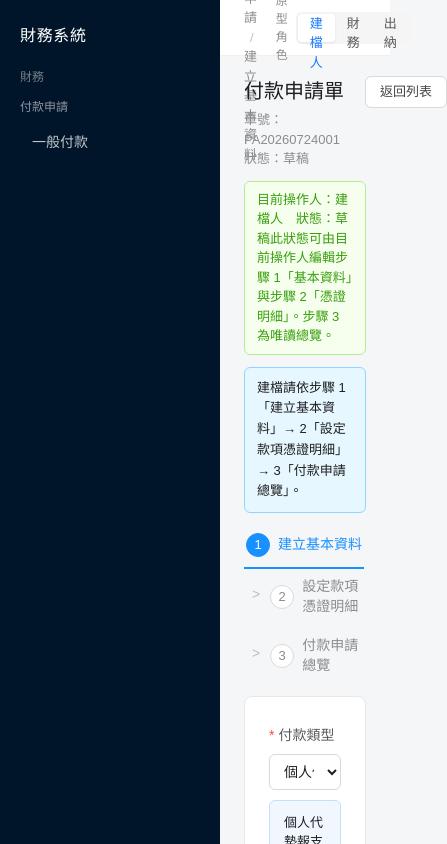
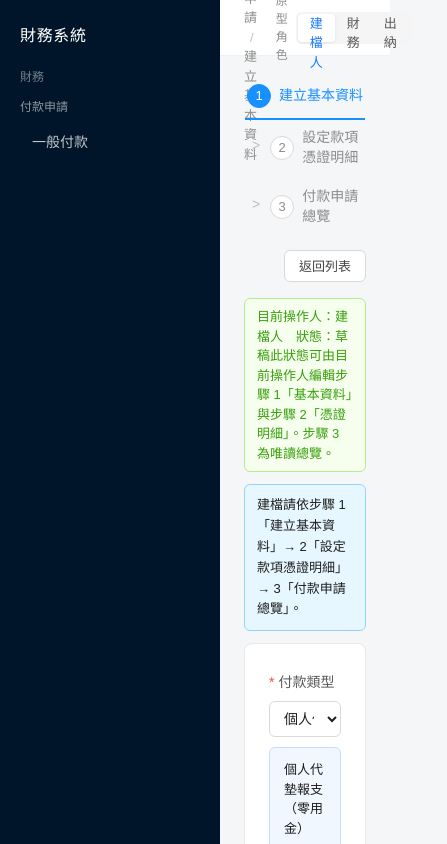
Before and after one commit to abc310144-bit/Payment-application, a React (Vite) app: page /applications/1/overview in a window 390 px wide. Shown: the top 844 px of the page, 447 px wide, since content can reach past the window. Built offline with nearby package versions, Linux system fonts and the light colour scheme.

Commit message:
Put the stepper centered at the top and remove the application title block.
Keep role and flow hint banners as conditional tips; retain return-to-list on the right.

Co-authored-by: Cursor <cursoragent@cursor.com>

```diff
--- a/src/components/ApplicationStepper.css
+++ b/src/components/ApplicationStepper.css
@@ -2,9 +2,10 @@
   display: flex;
   flex-wrap: wrap;
   align-items: flex-end;
+  justify-content: center;
   gap: 0;
-  margin: 0 0 8px;
-  padding: 0 0 0;
+  margin: 0;
+  padding: 0;
   border-bottom: none;
 }
 
--- a/src/pages/ApplicationWorkspacePage.css
+++ b/src/pages/ApplicationWorkspacePage.css
@@ -1,27 +1,17 @@
-.workspace .page-header {
+.workspace-stepper-bar {
+  position: relative;
   display: flex;
+  justify-content: center;
   align-items: flex-start;
-  justify-content: space-between;
-  gap: 12px;
-  margin-bottom: 12px;
+  margin-bottom: 16px;
+  min-height: 44px;
+  padding: 0 108px;
 }
 
-.workspace h1 {
-  margin: 0;
-  font-size: 20px;
-  font-weight: 700;
-}
-
-.workspace h2 {
-  margin: 0 0 16px;
-  font-size: 15px;
-  font-weight: 600;
-}
-
-.workspace .sub {
-  margin: 4px 0 0;
-  font-size: 13px;
-  color: #8c8c8c;
+.workspace-back {
+  position: absolute;
+  top: 4px;
+  right: 0;
 }
 
 .workspace-panel {
@@ -112,6 +102,11 @@
   padding: 20px 24px 28px;
 }
 
+.create-wizard .workspace-stepper-bar {
+  padding: 0;
+  margin-bottom: 20px;
+}
+
 .create-wizard .overview-page {
   max-width: none;
 }
@@ -122,11 +117,16 @@
   padding: 12px 0 0;
 }
 
-.create-wizard .page-header {
-  margin-bottom: 8px;
+@media (max-width: 900px) {
+  .workspace-stepper-bar {
+    flex-direction: column;
+    align-items: center;
+    padding: 0;
+    gap: 12px;
+  }
+
+  .workspace-back {
+    position: static;
+    align-self: flex-end;
+  }
 }
-
-.create-wizard .page-header h1 {
-  font-size: 16px;
-  font-weight: 600;
-}
--- a/src/pages/ApplicationWorkspacePage.tsx
+++ b/src/pages/ApplicationWorkspacePage.tsx
@@ -56,14 +56,9 @@ export function ApplicationWorkspacePage({ tab }: { tab: TabKey }) {
 
   return (
     <div className="workspace">
-      <div className="page-header">
-        <div>
-          <h1>付款申請單</h1>
-          <p className="sub">
-            單號：{app.applicationNo}　狀態：{app.status}
-          </p>
-        </div>
-        <Link to="/" className="btn btn-default">
+      <div className="workspace-stepper-bar">
+        <ApplicationStepper current={step} applicationId={app.id} />
+        <Link to="/" className="btn btn-default workspace-back">
           返回列表
         </Link>
       </div>
@@ -92,8 +87,6 @@ export function ApplicationWorkspacePage({ tab }: { tab: TabKey }) {
           </>
         )}
       </div>
-
-      <ApplicationStepper current={step} applicationId={app.id} />
 
       <div className="workspace-panel">
         {tab === 'overview' && (
--- a/src/pages/PaymentOverviewPage.tsx
+++ b/src/pages/PaymentOverviewPage.tsx
@@ -35,7 +35,12 @@ export function PaymentOverviewPage() {
 
   return (
     <div className="create-wizard">
-      <ApplicationStepper current={1} disableFuture />
+      <div className="workspace-stepper-bar">
+        <ApplicationStepper current={1} disableFuture />
+        <Link to="/" className="btn btn-default workspace-back">
+          返回列表
+        </Link>
+      </div>
       <OverviewForm
         showTitle={false}
         title="建立基本資料"
```
